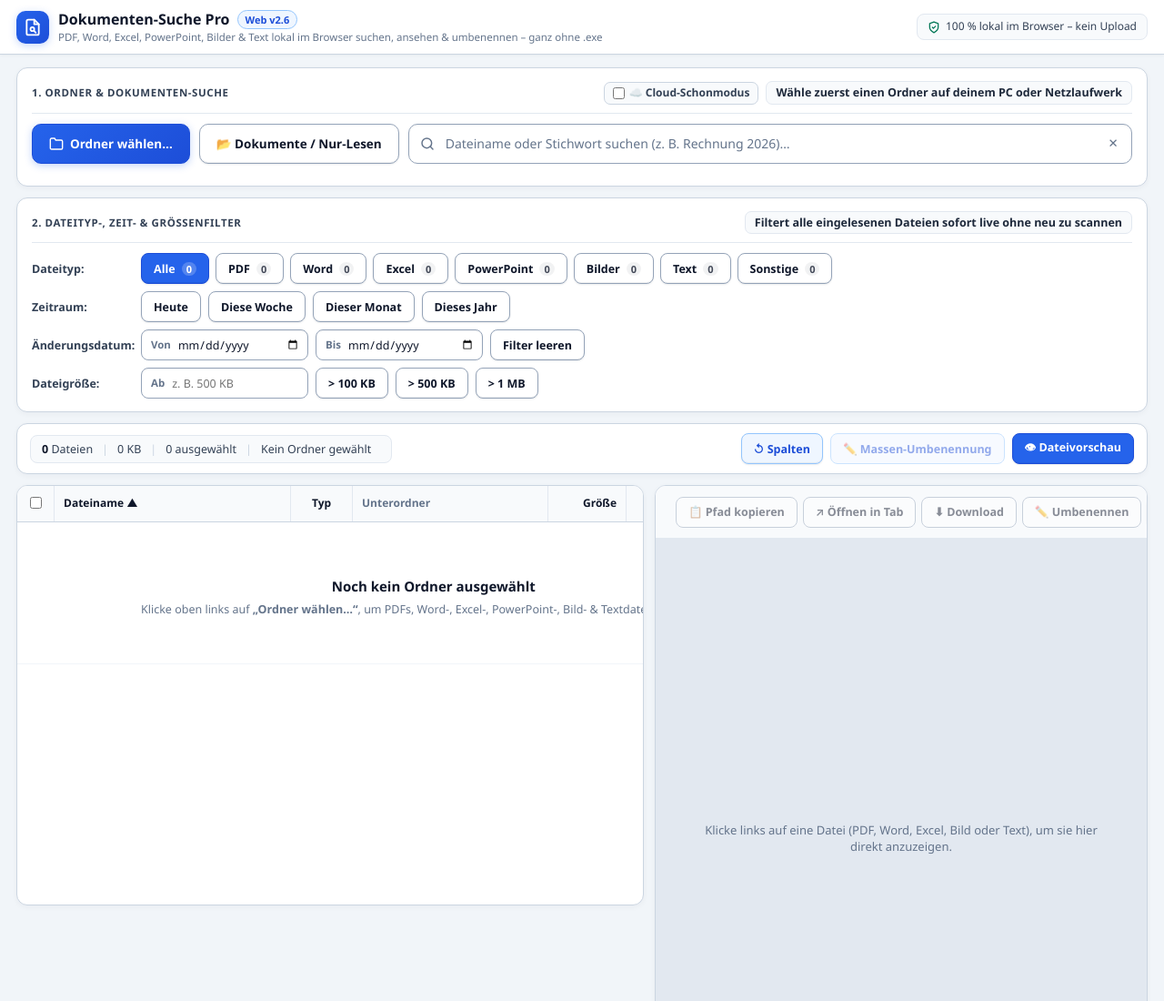
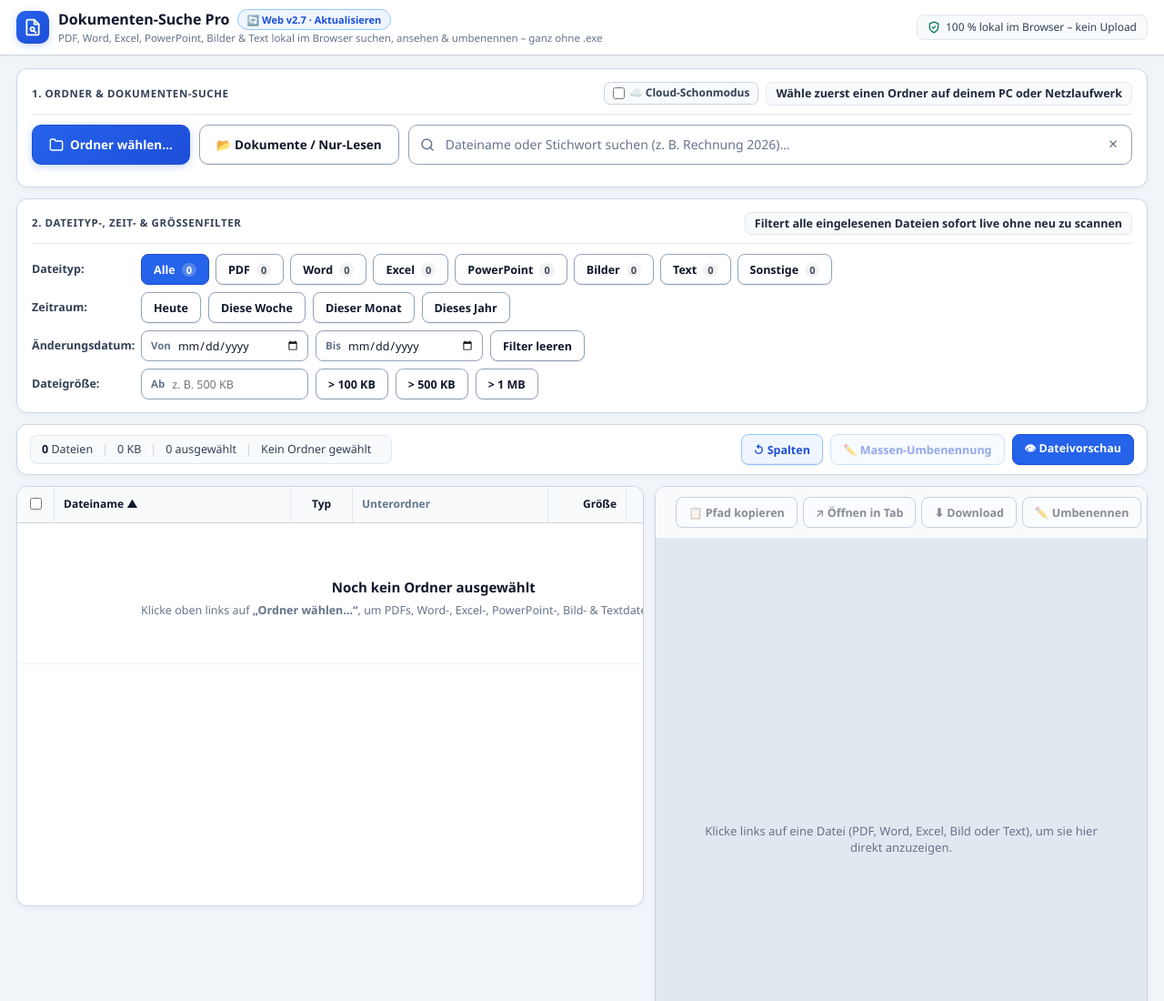
Before and after one commit to charlywyss-beep/Datei-Suchmaschine, a plain HTML site: page PDF-Suche-Web.html in a window 1280 px wide. Shown: the top 1100 px of the page at 91% size. Drawn offline with Linux system fonts and the light colour scheme; files whose address does not match are found by name.

Commit message:
Dokumenten-Suche Pro Web v2.7: Versions-Badge als 1-Klick-Aktualisieren-Button (Cache-Bypass)

```diff
--- a/PDF-Suche-Web.html
+++ b/PDF-Suche-Web.html
@@ -70,10 +70,16 @@
       display: flex; align-items: center; gap: 8px;
     }
     .brand-badge {
-      font-size: 11px; font-weight: 700; padding: 2px 8px; border-radius: 999px;
+      display: inline-flex; align-items: center; gap: 5px;
+      font-family: inherit; font-size: 11px; font-weight: 700; padding: 3px 10px; border-radius: 999px;
       background: var(--accent-soft); color: var(--accent-hover);
-      border: 1px solid var(--accent-border); cursor: default;
-    }
+      border: 1px solid var(--accent-border); cursor: pointer;
+      transition: background 0.14s ease, border-color 0.14s ease, transform 0.1s ease;
+    }
+    .brand-badge:hover {
+      background: #dbeafe; border-color: var(--accent); color: #1e40af;
+    }
+    .brand-badge:active { transform: scale(0.97); }
     .brand-sub { margin: 1px 0 0; font-size: 11.5px; color: var(--text-muted); }
     .privacy-pill {
       display: inline-flex; align-items: center; gap: 6px; padding: 5px 11px;
@@ -479,7 +485,7 @@
         </svg>
       </div>
       <div>
-        <h1>Dokumenten-Suche Pro <span class="brand-badge">Web v2.6</span></h1>
+        <h1>Dokumenten-Suche Pro <button type="button" class="brand-badge" onclick="forceAppUpdate()" title="Neueste Version von GitHub laden (Browser-Cache umgehen)">🔄 Web v2.7 · Aktualisieren</button></h1>
         <p class="brand-sub">PDF, Word, Excel, PowerPoint, Bilder &amp; Text lokal im Browser suchen, ansehen &amp; umbenennen – ganz ohne .exe</p>
       </div>
     </div>
@@ -2412,6 +2418,25 @@
 
     function closeModal(id) { document.getElementById(id).classList.add('hidden'); }
 
+    async function forceAppUpdate() {
+      toast('🔄 Lade neueste Version von GitHub…', 'info');
+      try {
+        if ('caches' in window) {
+          const keys = await caches.keys();
+          await Promise.all(keys.map(k => caches.delete(k)));
+        }
+      } catch (_) {}
+      try {
+        if (location.protocol === 'http:' || location.protocol === 'https:') {
+          const url = new URL(location.href);
+          url.searchParams.set('v', String(Date.now()));
+          location.replace(url.toString());
+          return;
+        }
+      } catch (_) {}
+      location.reload();
+    }
+
     document.addEventListener('DOMContentLoaded', () => {
       renderTableHeader();
       initLastDirectoryOnStartup();
```
Also changed, not shown: docs/index.html (+29 -4 lines).
